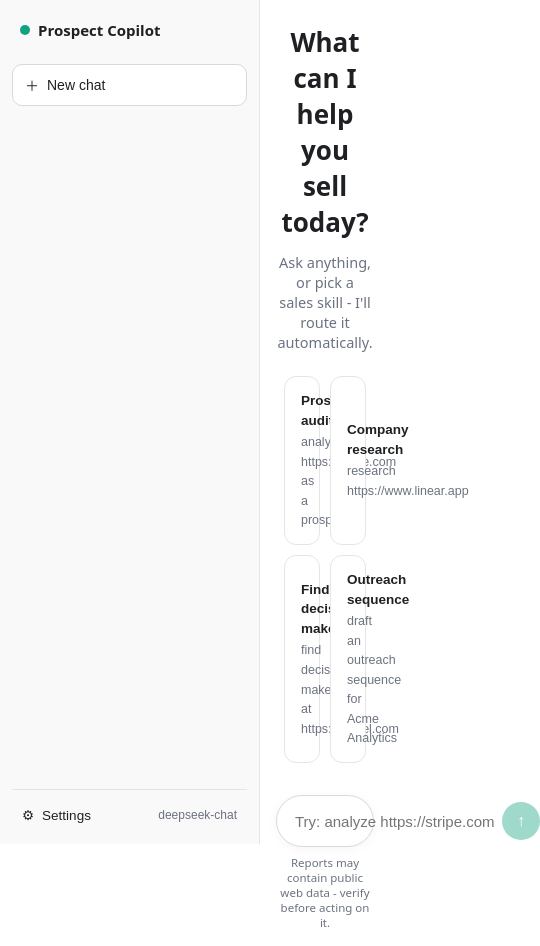
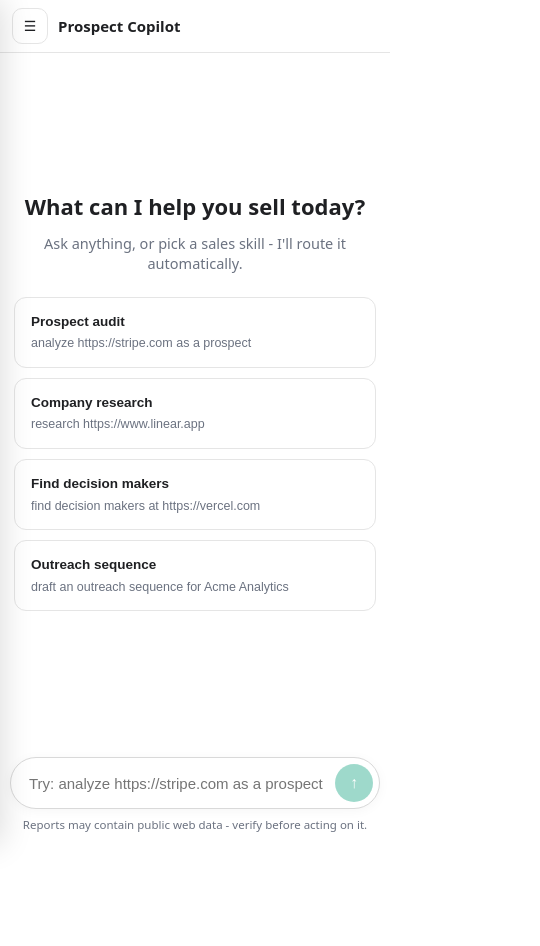
Before and after one commit to Soucieux/Prospect-Copilot, a Next.js app: page / in a window 390 px wide. Shown: the whole page, 540 px wide, since content can reach past the window. After the commit the page ends 844 px from the top, so only its background shows below. Built offline with nearby package versions, Linux system fonts and the light colour scheme.

Commit message:
[Prospect Copilot] Improve chat persistence and mobile UI

```diff
--- a/src/app/globals.css
+++ b/src/app/globals.css
@@ -35,6 +35,7 @@ body {
 .app {
   display: flex;
   height: 100vh;
+  height: 100dvh;
 }
 
 /* ---------- Sidebar ---------- */
@@ -193,6 +194,11 @@ body {
   display: flex;
   flex-direction: column;
   background: var(--bg);
+}
+
+.mobile-header,
+.sidebar-backdrop {
+  display: none;
 }
 
 .chat-log {
@@ -636,6 +642,12 @@ button:disabled {
   color: var(--muted);
 }
 
+.modal .field-help {
+  color: var(--muted);
+  font-size: 11.5px;
+  line-height: 1.4;
+}
+
 .modal input {
   padding: 9px 11px;
   border-radius: 9px;
@@ -664,6 +676,94 @@ button.secondary {
 
 button.secondary:hover:not(:disabled) {
   background: var(--bg-secondary);
+}
+
+@media (max-width: 720px) {
+  .sidebar {
+    position: fixed;
+    inset: 0 auto 0 0;
+    z-index: 30;
+    width: min(82vw, 300px);
+    transform: translateX(-102%);
+    transition: transform 160ms ease;
+    box-shadow: 8px 0 30px rgba(0, 0, 0, 0.14);
+  }
+
+  .sidebar.open {
+    transform: translateX(0);
+  }
+
+  .sidebar-backdrop {
+    display: block;
+    position: fixed;
+    inset: 0;
+    z-index: 20;
+    width: 100%;
+    height: 100%;
+    padding: 0;
+    border: 0;
+    border-radius: 0;
+    background: rgba(0, 0, 0, 0.35);
+  }
+
+  .mobile-header {
+    min-height: 52px;
+    padding: 8px 12px;
+    border-bottom: 1px solid var(--border);
+    display: flex;
+    align-items: center;
+    gap: 10px;
+    font-weight: 600;
+  }
+
+  .mobile-menu-button {
+    width: 36px;
+    height: 36px;
+    padding: 0;
+    border: 1px solid var(--border);
+    background: var(--bg);
+    color: var(--text);
+    display: inline-flex;
+    align-items: center;
+    justify-content: center;
+  }
+
+  .mobile-menu-button:hover {
+    background: var(--bg-secondary);
+  }
+
+  .chat-log {
+    padding: 18px 12px;
+  }
+
+  .empty-state {
+    padding: 20px 14px;
+  }
+
+  .empty-greeting {
+    font-size: 22px;
+  }
+
+  .suggestions {
+    width: 100%;
+    grid-template-columns: 1fr;
+  }
+
+  .message.user {
+    max-width: 90%;
+  }
+
+  .composer {
+    padding: 8px 10px 12px;
+  }
+
+  .scorecard-row {
+    grid-template-columns: minmax(100px, 1fr) minmax(70px, 1fr) 34px;
+  }
+
+  .match-cards {
+    grid-template-columns: 1fr;
+  }
 }
 
 /* ---------- Errors, progress, scorecard ---------- */
--- a/src/app/page.tsx
+++ b/src/app/page.tsx
@@ -22,6 +22,7 @@ import {
   replaceMessageSnapshot,
   updateLastMessageSnapshot,
 } from "@/lib/chat-state";
+import { buildChatHistory } from "@/lib/chat-history";
 import {
   createConversation,
   deleteConversation,
@@ -77,6 +78,7 @@ export default function Home() {
   const [input, setInput] = useState("");
   const [isStreaming, setIsStreaming] = useState(false);
   const [isSettingsOpen, setIsSettingsOpen] = useState(false);
+  const [isSidebarOpen, setIsSidebarOpen] = useState(false);
   const [error, setError] = useState("");
   const logRef = useRef<HTMLDivElement>(null);
   const activeRequestRef = useRef<AbortController | null>(null);
@@ -148,7 +150,7 @@ export default function Home() {
     setError("");
     setInput("");
     const current = messagesRef.current;
-    const history = current.map(({ role, content }) => ({ role, content }));
+    const history = buildChatHistory(current);
     const pendingMessages: ChatMessage[] = [
       ...current,
       { role: "user", content: text },
@@ -235,6 +237,7 @@ export default function Home() {
     );
     setMessages(replaceMessageSnapshot(messagesRef, conversation.messages));
     setError("");
+    setIsSidebarOpen(false);
   }
 
   /**
@@ -246,6 +249,7 @@ export default function Home() {
     window.localStorage.removeItem(ACTIVE_CONVERSATION_STORAGE_KEY);
     setMessages(replaceMessageSnapshot(messagesRef, []));
     setError("");
+    setIsSidebarOpen(false);
   }
 
   /**
@@ -265,7 +269,10 @@ export default function Home() {
 
   return (
     <main className="app">
-      <aside className="sidebar">
+      <aside
+        id="conversation-sidebar"
+        className={`sidebar ${isSidebarOpen ? "open" : ""}`}
+      >
         <div className="sidebar-brand">
           <span className="sidebar-brand-dot" aria-hidden /> Prospect Copilot
         </div>
@@ -298,14 +305,40 @@ export default function Home() {
           ))}
         </ul>
         <div className="sidebar-footer">
-          <button className="settings-toggle" onClick={() => setIsSettingsOpen(true)}>
+          <button
+            className="settings-toggle"
+            onClick={() => {
+              setIsSettingsOpen(true);
+              setIsSidebarOpen(false);
+            }}
+          >
             <span aria-hidden>⚙</span> Settings
             <span className="model-chip">{settings.model}</span>
           </button>
         </div>
       </aside>
 
+      {isSidebarOpen ? (
+        <button
+          className="sidebar-backdrop"
+          aria-label="Close conversation menu"
+          onClick={() => setIsSidebarOpen(false)}
+        />
+      ) : null}
+
       <div className="app-main">
+      <header className="mobile-header">
+        <button
+          className="mobile-menu-button"
+          aria-label="Open conversation menu"
+          aria-controls="conversation-sidebar"
+          aria-expanded={isSidebarOpen}
+          onClick={() => setIsSidebarOpen((open) => !open)}
+        >
+          <span aria-hidden>☰</span>
+        </button>
+        <span>Prospect Copilot</span>
+      </header>
       {error ? <div className="error-banner">{error}</div> : null}
 
       {messages.length === 0 ? (
@@ -456,6 +489,10 @@ export default function Home() {
                   setSettings({ ...settings, baseUrl: event.target.value })
                 }
               />
+              <small className="field-help">
+                Custom endpoints must be approved by the server through
+                LLM_ALLOWED_BASE_URLS.
+              </small>
             </div>
             <div className="modal-actions">
               <button
```
